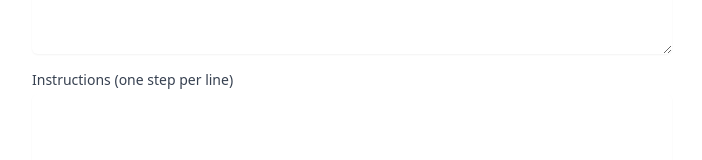
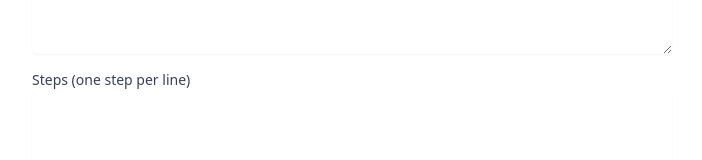
Before and after one commit to beabzk/alx-fe-reactjs, a React (Vite) app in the folder recipe-sharing-platform/: page /add-recipe in a window 1280 px wide. Shown: the part 282-442 px from the top of the page, without its empty margins (288-990 px from the left). Built offline with nearby package versions, Linux system fonts and the light colour scheme.

Commit message:
refactor: Update AddRecipeForm component to use 'steps' instead of 'instructions'

```diff
--- a/recipe-sharing-platform/src/components/AddRecipeForm.jsx
+++ b/recipe-sharing-platform/src/components/AddRecipeForm.jsx
@@ -7,7 +7,7 @@ const AddRecipeForm = () => {
     title: "",
     summary: "",
     ingredients: "",
-    instructions: "",
+    steps: "",
   });
   const [errors, setErrors] = useState({});
   const [nextId, setNextId] = useState(0);
@@ -53,10 +53,9 @@ const AddRecipeForm = () => {
     if (formData.ingredients.split("\n").filter((i) => i.trim()).length < 2) {
       newErrors.ingredients = "Please enter at least two ingredients";
     }
-    if (!formData.instructions.trim())
-      newErrors.instructions = "Instructions are required";
-    if (formData.instructions.split("\n").filter((i) => i.trim()).length < 2) {
-      newErrors.instructions = "Please enter at least two instructions";
+    if (!formData.steps.trim()) newErrors.steps = "Steps are required";
+    if (formData.steps.split("\n").filter((i) => i.trim()).length < 2) {
+      newErrors.steps = "Please enter at least two steps";
     }
     setErrors(newErrors);
     return Object.keys(newErrors).length === 0;
@@ -74,7 +73,7 @@ const AddRecipeForm = () => {
           "+"
         )}`,
         ingredients: formData.ingredients.split("\n").filter((i) => i.trim()),
-        instructions: formData.instructions.split("\n").filter((i) => i.trim()),
+        instructions: formData.steps.split("\n").filter((i) => i.trim()),
       };
 
       // Add new recipe to local storage
@@ -163,23 +162,23 @@ const AddRecipeForm = () => {
 
         <div>
           <label
-            htmlFor="instructions"
+            htmlFor="steps"
             className="block text-sm font-medium text-gray-700"
           >
-            Instructions (one step per line)
+            Steps (one step per line)
           </label>
           <textarea
-            id="instructions"
-            name="instructions"
+            id="steps"
+            name="steps"
             rows="5"
-            value={formData.instructions}
+            value={formData.steps}
             onChange={handleChange}
             className={`mt-1 block w-full rounded-md border-gray-300 shadow-sm focus:border-indigo-300 focus:ring focus:ring-indigo-200 focus:ring-opacity-50 ${
-              errors.instructions ? "border-red-500" : ""
+              errors.steps ? "border-red-500" : ""
             }`}
           ></textarea>
-          {errors.instructions && (
-            <p className="mt-1 text-sm text-red-500">{errors.instructions}</p>
+          {errors.steps && (
+            <p className="mt-1 text-sm text-red-500">{errors.steps}</p>
           )}
         </div>
 
```
